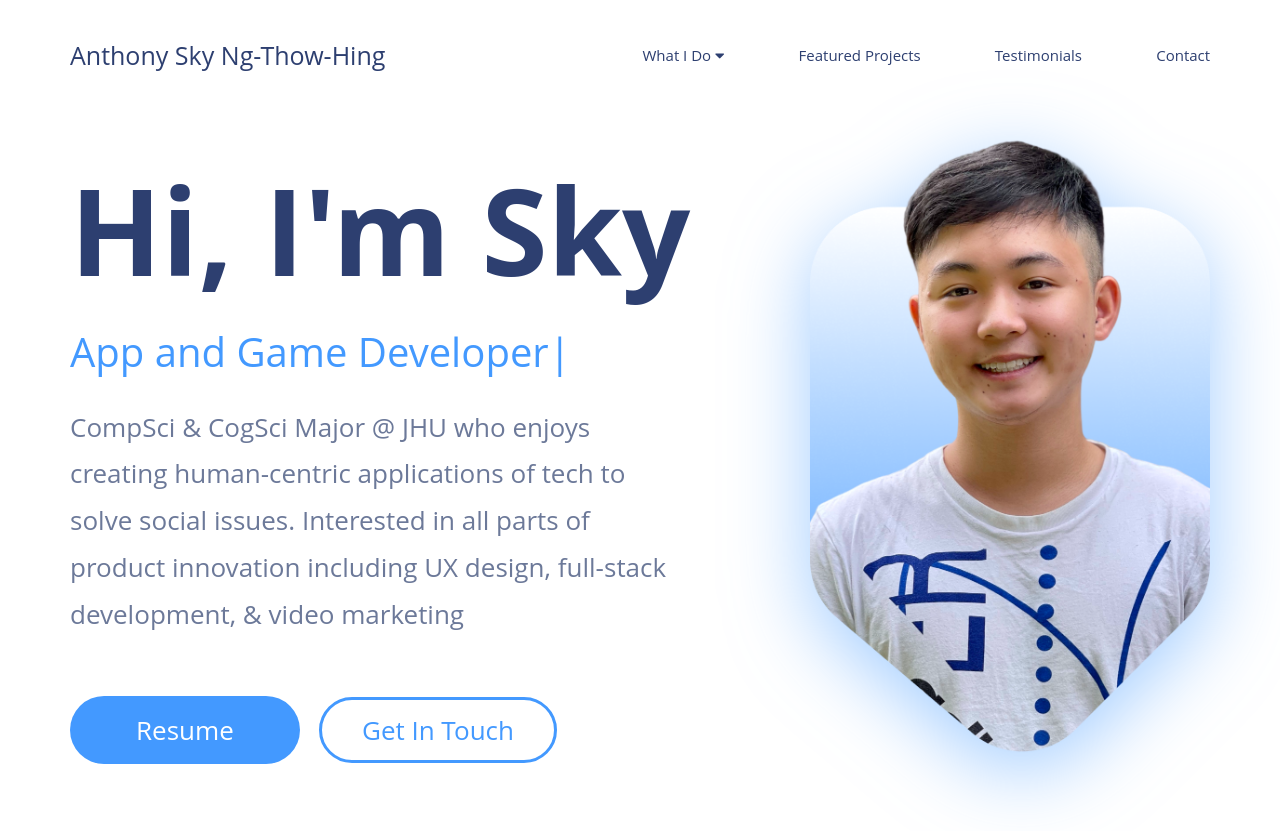
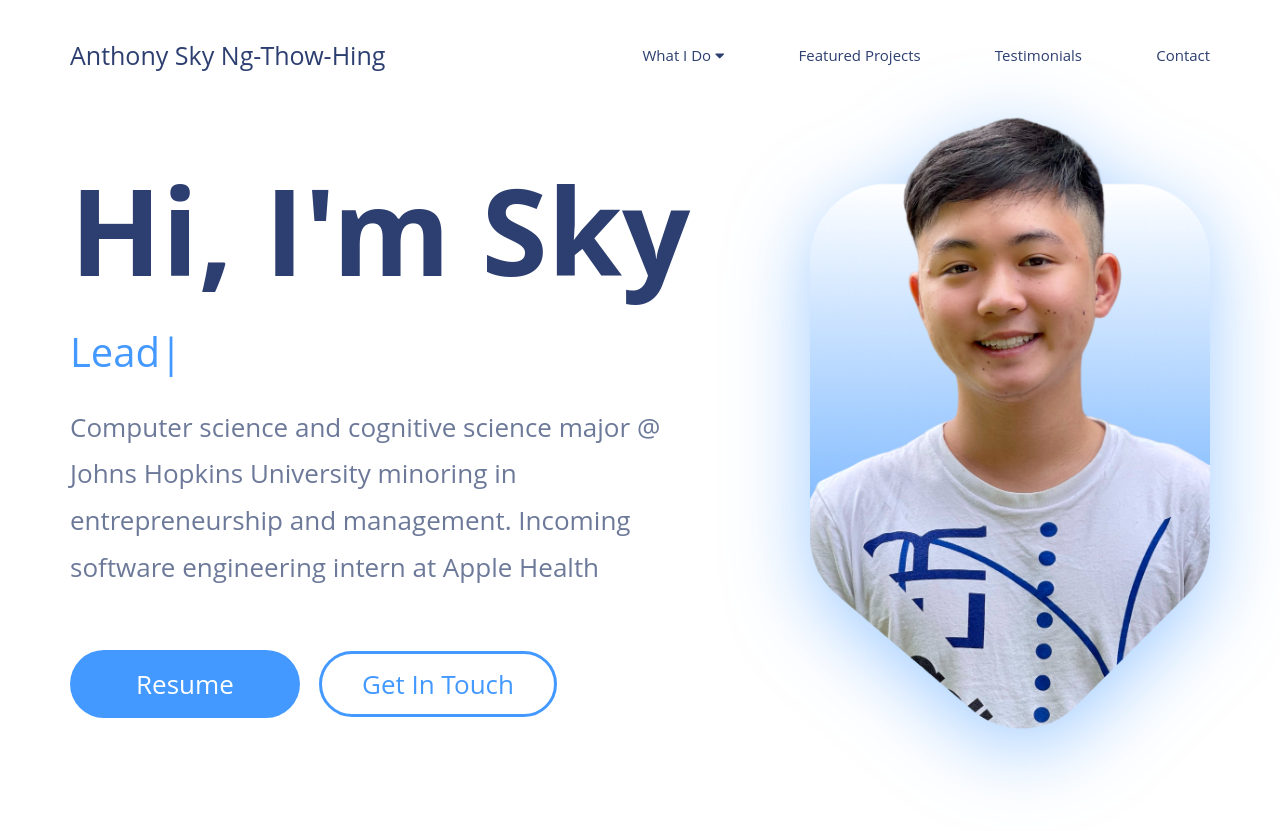
Before and after one commit to skynth/skynth, a plain HTML site: page index.html in a window 1280 px wide. Shown: the top 831 px of the page. Drawn offline with nearby package versions, Linux system fonts and the light colour scheme.

Commit message:
Updated text

```diff
--- a/index.html
+++ b/index.html
@@ -56,7 +56,7 @@
             <div class="home-content">
                 <div class="text-1">Hi, I'm Sky
                     <div class="text-2"><span class = "typing"></span></div>
-                    <div class="text-3">CompSci & CogSci Major @ JHU who enjoys creating human-centric applications of tech to solve social issues. Interested in all parts of product innovation including UX design, full-stack development, & video marketing</div>
+                    <div class="text-3">Computer science and cognitive science major @ Johns Hopkins University minoring in entrepreneurship and management. Incoming software engineering intern at Apple Health</div>
                 </div>
                 <div class="links">
                     <li class="resume"><a href="assets/Anthony Sky Ng-Thow-Hing resume.pdf" target="_blank">Resume</a></li>
--- a/script.js
+++ b/script.js
@@ -32,9 +32,9 @@ $(document).ready(function(){
         //Typing Script
 
         var typed = new Typed(".typing", {
-            strings: ["Entrepreneur", "App and Game Developer", "UX Designer",  "Videographer", "Graphic Designer", "Photographer", "Soccer Freestyler"],
-            typeSpeed: 100,
-            backSpeed: 60,
+            strings: ["Incoming  SWE intern", "Lead UX & SWE @ Inbound", "Research Assitant @ Corrie Health",  "Former Product Design @ ServiceNow", "Founding Member @ Otto", "Former Lead UX @ Infernoguard"],
+            typeSpeed: 120,
+            backSpeed: 80,
             loop: true
         });
 });
```
